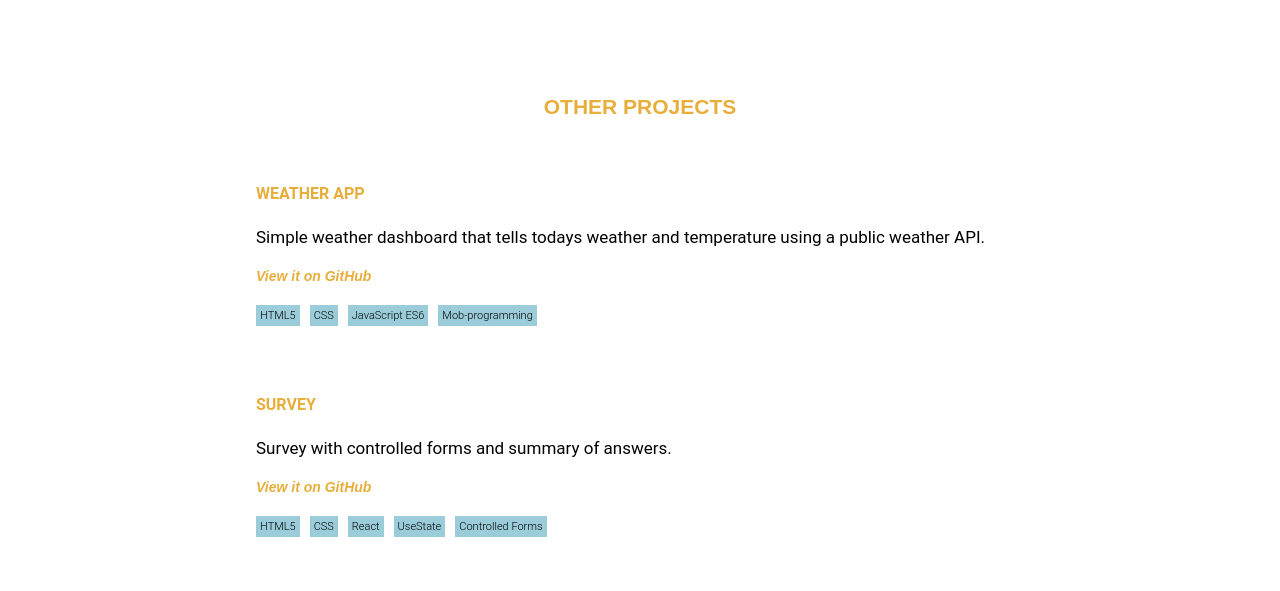
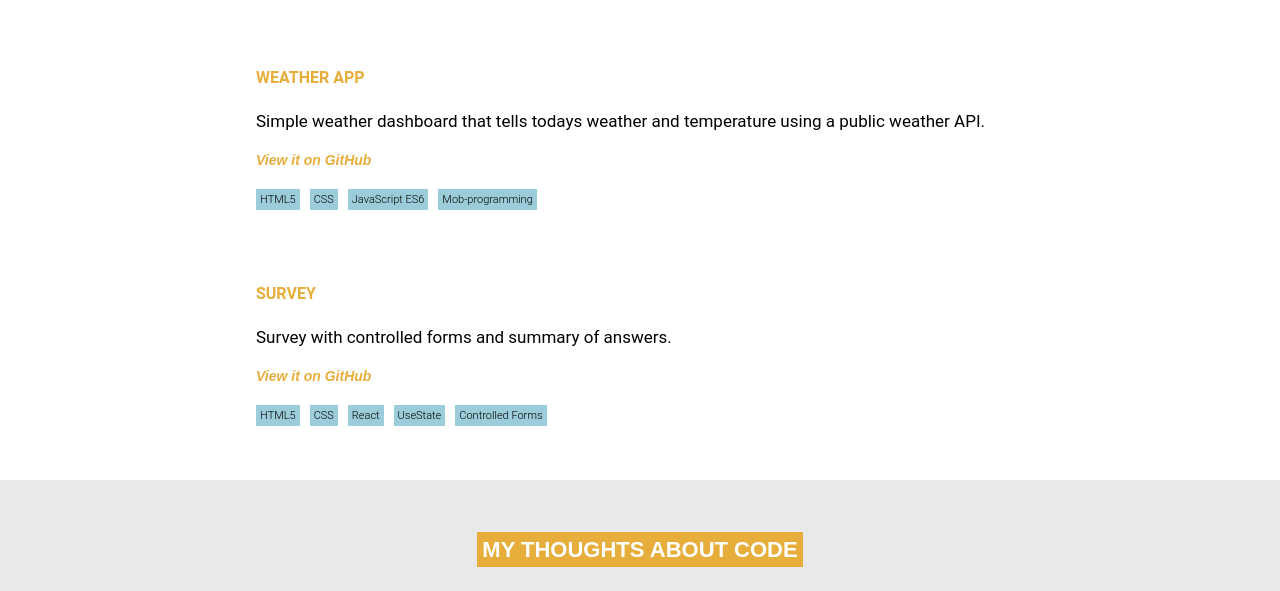
Before and after one commit to silvertejp89/Portfolio_2.0, a React (Create React App) app: page / in a window 1280 px wide. Shown: the part 3258-3849 px from the top of the page. Built offline with nearby package versions, Linux system fonts and the light colour scheme.

Commit message:
padding-fixes

```diff
--- a/src/components/MainCard.js
+++ b/src/components/MainCard.js
@@ -8,7 +8,7 @@ import '../style.css';
 
 const MainCard = (props) => {
   return (
-    <div>
+    <div className="mainCard">
       {/* ------------------------------------------------- */}
       <article>
         <a
--- a/src/components/OtherCard.js
+++ b/src/components/OtherCard.js
@@ -8,7 +8,7 @@ import '../style.css';
 
 const OtherCard = (props) => {
   return (
-    <div>
+    <div className="otherCard">
       {/* ------------------------------------------------- */}
       <article>
         <a
--- a/src/components/ThoughtCard.js
+++ b/src/components/ThoughtCard.js
@@ -4,7 +4,7 @@ import '../style.css';
 const ThoughtCard = (props) => {
   return (
     <>
-      <div>
+      <div className="thoughtCard">
         <article>
           <a
             aria-label="Link to article"
--- a/src/style.css
+++ b/src/style.css
@@ -156,7 +156,7 @@ a {
 /* -----------projects section---------- */
 
 .portfolio-section{
-    padding: 32px 0 32px 0;
+    padding: 32px 0 0 0;
     line-height: 29px;
 }
 
@@ -174,6 +174,14 @@ a {
     grid-template-columns: 1fr;
     max-width: 320px;
     margin: 0 auto;
+}
+
+.mainCard {
+    padding-bottom: 50px;
+}
+
+.otherCard {
+    padding-bottom: 50px;
 }
 
 .heading-container {
@@ -247,7 +255,6 @@ position: relative;
 .tags {
     font-family: "Roboto", sans-serif;
     font-size: 11px;
-    margin-bottom: 60px;
 }
 
 .tag-span {
@@ -260,8 +267,8 @@ position: relative;
 
 /* ------------------My thoughts------------------- */
 
-.blog-section {
-    padding: 49px 24px 43px;
+.thoughtCard {
+    padding-bottom: 50px;
 }
 
 .image {
@@ -324,6 +331,7 @@ ul {
     text-align: center;
     display: grid;
     grid-template-columns: repeat(2, 1fr);
+    padding-bottom: 50px;
   }
 
 /* ------------------for more------------------- */
@@ -417,7 +425,7 @@ ul {
     }
 
     .portfolio-section{
-        padding: 50px;
+        padding: 50, 50, 0, 50px;
     }
 
 /* ---Header--- */
```
Also changed, not shown: 1 other file (tests, documents, lock files or other folders).
